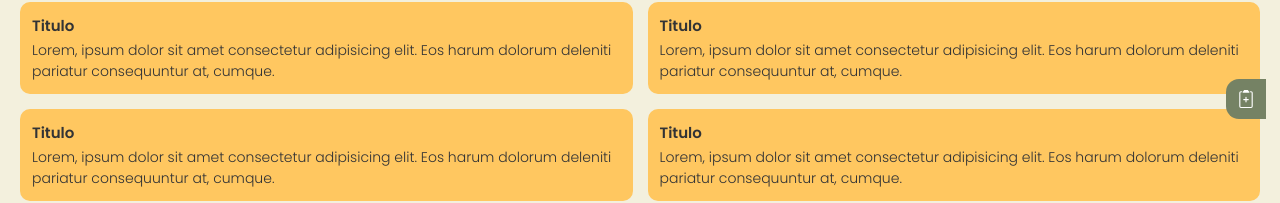
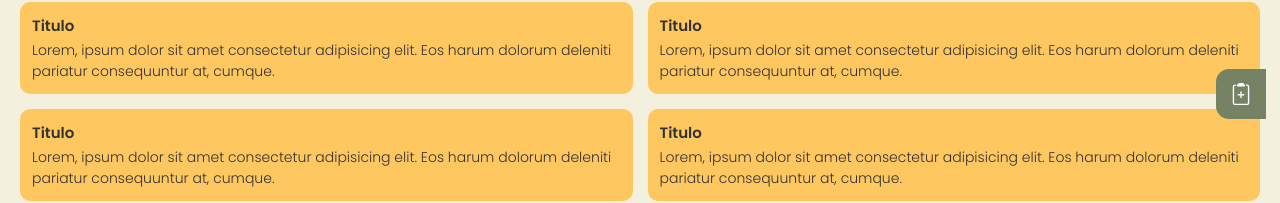
Before and after one commit to hernan1122/notes-frontend, a React (Vite) app: page /home in a window 1280 px wide. Shown: the part 667-870 px from the top of the page. Built offline with nearby package versions, Linux system fonts and the light colour scheme.

Commit message:
se agrando el boton

```diff
--- a/src/styles/CreateButton.css
+++ b/src/styles/CreateButton.css
@@ -1,6 +1,6 @@
 .CreateButton {
-  width: 40px;
-  height: 40px;
+  width: 50px;
+  height: 50px;
   position: fixed;
   bottom: 14px;
   right: 14px;
@@ -11,6 +11,6 @@
   border-radius: 13px 0 0 13px;
 }
 .CreateButton-icon {
-  font-size: 18px;
+  font-size: 22px;
   color: var(--white);
 }
```
